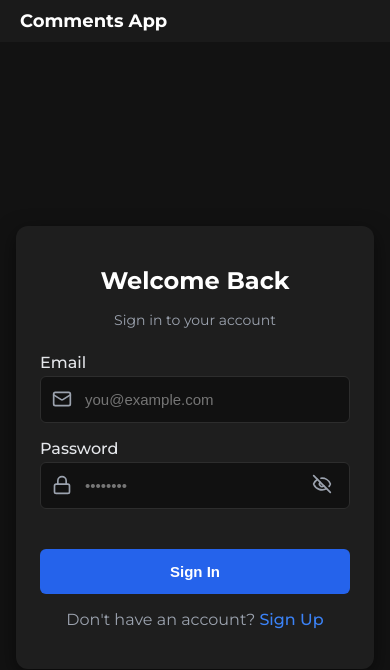
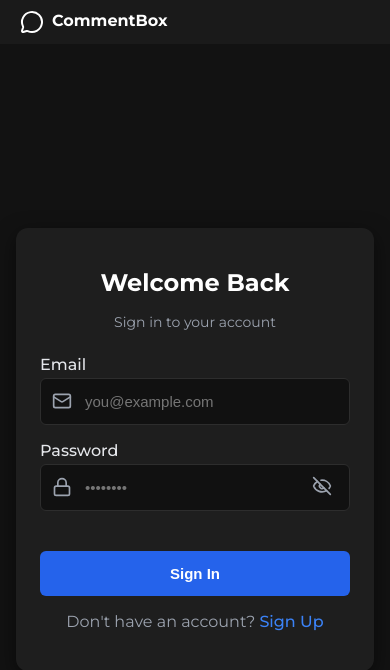
Before and after one commit to poravoz/coments_app, a React (Create React App) app in the folder frontend/: page /login in a window 390 px wide. Shown: the top 670 px of the page. Built offline with nearby package versions, Linux system fonts and the light colour scheme; no server answers; the HTML template or start-up script is replaced by a standard one.

Commit message:
some fix

```diff
--- a/frontend/src/components/NavBar.css
+++ b/frontend/src/components/NavBar.css
@@ -8,27 +8,41 @@
   display: flex;
   align-items: center;
   justify-content: space-between;
-    position: relative;
 }
 
 .navbar_logo {
   color: #fff;
   font-size: 18px;
   font-weight: bold;
+  flex-shrink: 0;
 }
 
+.logo-icon {
+  width: 24px;
+  height: 24px;
+  margin-right: 8px;
+  vertical-align: middle;
+  color: #fff;
+}
+
+
 .navbar_greeting {
-    position: absolute;
-    left: 50%;
-    transform: translateX(-50%);
+  flex: 1;
+  text-align: center;
   color: #fff;
   font-weight: 500;
   font-size: 18px;
+  white-space: nowrap;
+  overflow: hidden;
+  text-overflow: ellipsis;
+  margin-right: 10px;
 }
 
 .navbar_actions {
   display: flex;
   align-items: center;
+  gap: 10px;
+  flex-shrink: 0;
 }
 
 .logout-button {
@@ -63,3 +77,27 @@
     display: inline;
   }
 }
+
+@media (max-width: 1024px) {
+  .navbar_greeting {
+    font-size: 16px;
+  }
+  .navbar_logo {
+    font-size: 16px;
+  }
+  .logout-button {
+    font-size: 13px;
+    padding: 5px 10px;
+  }
+}
+
+@media (max-width: 640px) {
+  .navbar_greeting {
+    font-size: 14px;
+    padding: 0 5px;
+  }
+  .logout-button {
+    font-size: 12px;
+    padding: 4px 8px;
+  }
+}
--- a/frontend/src/components/NavBar.tsx
+++ b/frontend/src/components/NavBar.tsx
@@ -1,4 +1,4 @@
-import { LogOut } from "lucide-react";
+import { LogOut, MessageCircle } from "lucide-react";
 import { useAuthStore } from "../store/useAuthStore";
 import { useNavigate } from "react-router-dom";
 import "./NavBar.css";
@@ -15,17 +15,19 @@ export const NavBar = () => {
   return (
     <nav className="navbar_container">
       <div className="navbar_content">
-        <div className="navbar_logo">Comments App</div>
+        <div className="navbar_logo">
+          <MessageCircle className="logo-icon" />
+          <span>CommentBox</span>
+        </div>
         <div className="navbar_actions">
           {authUser && (
             <>
-            <span className="navbar_greeting">Hello, {authUser.name} !</span>
-            <button className="logout-button" onClick={handleLogout}>
-              <LogOut className="logout-icon" />
-              <span className="logout-text">Logout</span>
-            </button>
+              <span className="navbar_greeting">Hello, {authUser.name}!</span>
+              <button className="logout-button" onClick={handleLogout}>
+                <LogOut className="logout-icon" />
+                <span className="logout-text">Logout</span>
+              </button>
             </>
-
           )}
         </div>
       </div>
```
Lines whose indentation alone changed are shown as unchanged.
